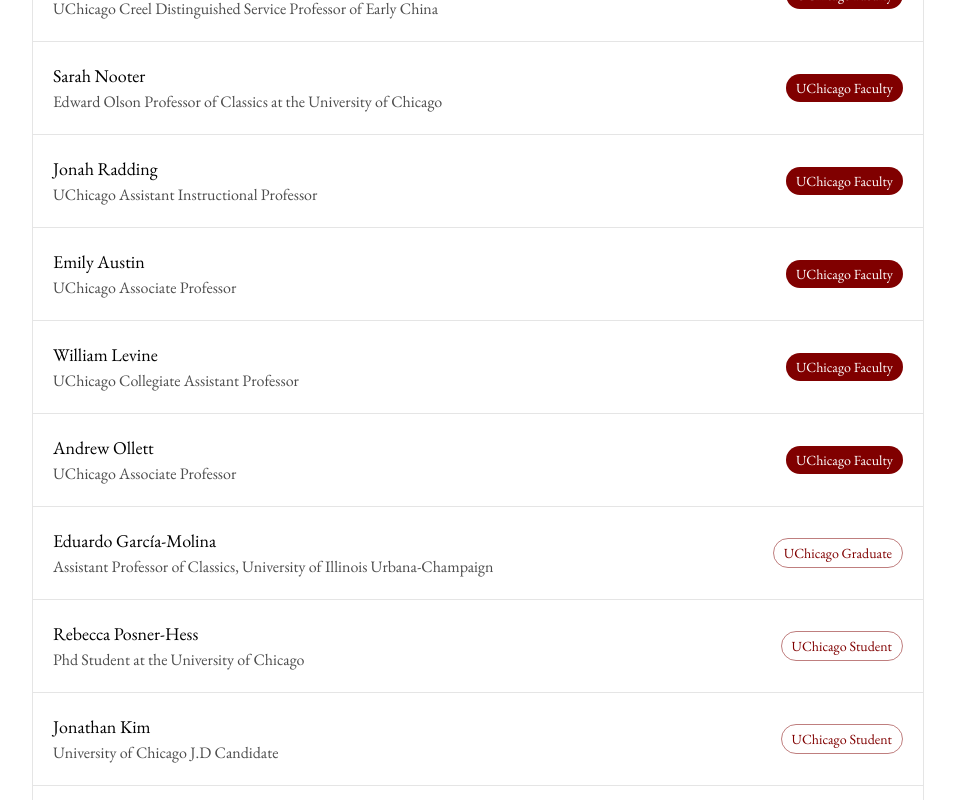
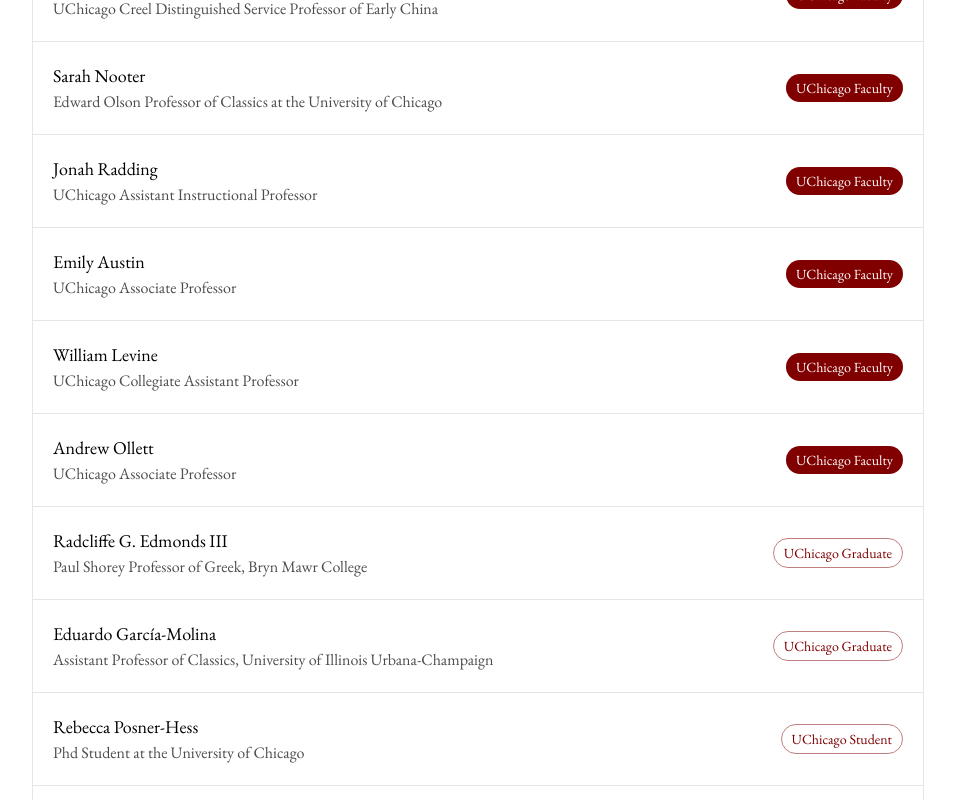
Before and after one commit to zroe1/uchicago-open-letter, a Next.js app: page / in a window 1280 px wide. Shown: the part 4359-5159 px from the top of the page, without its empty margins (316-1271 px from the left). Built offline with nearby package versions, Linux system fonts and the light colour scheme.

Commit message:
prof Edmonds

```diff
--- a/src/app/signatories.ts
+++ b/src/app/signatories.ts
@@ -58,6 +58,12 @@
     title: "UChicago Associate Professor",
     badge: "UChicago Faculty",
     badgeType: "emphasized",
+  },
+  {
+    name: "Radcliffe G. Edmonds III",
+    title: "Paul Shorey Professor of Greek, Bryn Mawr College",
+    badge: "UChicago Graduate",
+    badgeType: "normal",
   },
   {
     name: "Eduardo García-Molina",
```
